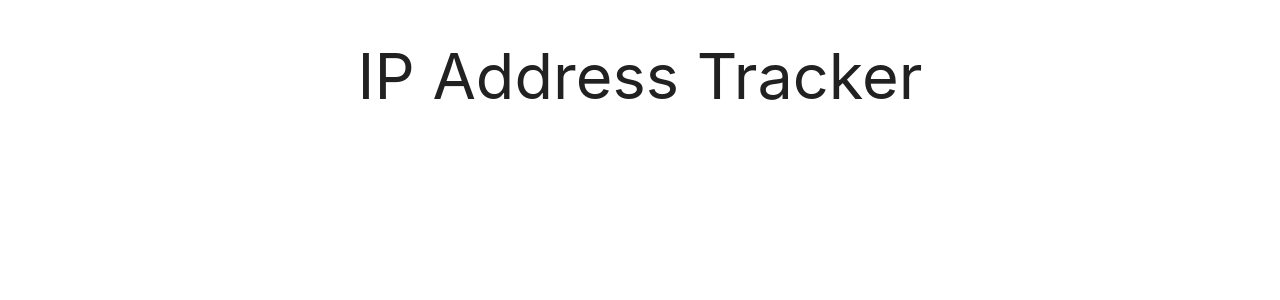
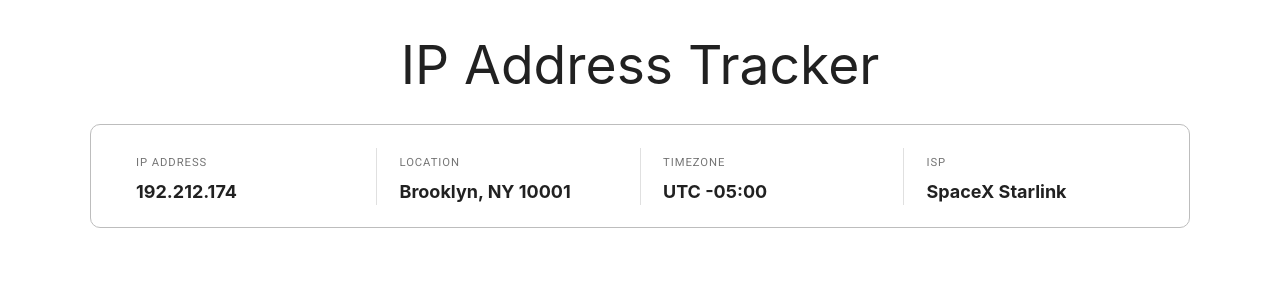
Before and after one commit to ancheetah/iptracker, a React (Create React App) app: page / in a window 1280 px wide. Shown: the top 300 px of the page. Built offline with nearby package versions, Linux system fonts and the light colour scheme; no server answers.

Commit message:
statistics component

```diff
--- a/src/App.js
+++ b/src/App.js
@@ -5,9 +5,17 @@ import './App.css';
 import Stats from './components/StatsComponent.js';
 
 function App() {
-  const [data, updateData] = useState(null);
+  // const [data, updateData] = useState(null);
   const [loading, setLoading] = useState(false);
   // const [error, setError] = useState(null);
+  const [ipStats, updateIpStats] = useState(
+    {
+      ip: "192.212.174",
+      location: "Brooklyn, NY 10001",
+      timezone: "UTC -05:00",
+      isp: "SpaceX Starlink"
+    }
+  );
 
   useEffect( () => {
     setLoading(true);
@@ -22,7 +30,15 @@ function App() {
         }
       })
       .then( data => {
-        updateData(data);
+        // updateData(data);
+        updateIpStats(
+          {
+            ip: data.ip,
+            location: `${data.location.city} ${data.location.region}, ${data.location.postalCode}`,
+            timezone: data.location.timezone,
+            isp: data.isp
+          }
+        );
       })
       .finally(setLoading(false));
 
@@ -35,9 +51,10 @@ function App() {
   return (
     <div className="App">
       <header>
-        <h1>IP Address Tracker</h1>
+        <h2>IP Address Tracker</h2>
       </header>
-      <Stats data={data} />
+      {/* <p>{JSON.stringify(data)}</p> */}
+      <Stats ipStats={ipStats} />
     </div>
   );
 }
--- a/src/components/StatsComponent.js
+++ b/src/components/StatsComponent.js
@@ -1,22 +1,51 @@
 import React from 'react';
-import {Container, Grid} from '@material-ui/core';
+import { makeStyles } from '@material-ui/core/styles';
+import Typography from '@material-ui/core/Typography';
+import {Box, Grid, Divider} from '@material-ui/core';
+
+const useStyles = makeStyles({
+    statBox: {
+      padding: '1.5rem',
+      margin: '2rem 6rem'
+    },
+    statItem: {
+        padding: '0 1.5rem',
+    },
+    description: {
+        fontSize: 18,
+        fontWeight: 'bold',
+    }
+  });
 
 const Stats = (props) => {
+    const styles = useStyles();
+    const stats = props.ipStats;
+
+    const StatCard = (props) => {
+        return (
+            <Grid item xs align="left" className={styles.statItem}>
+                <Typography variant="overline" component="h6" color="textSecondary">
+                    {props.name}
+                </Typography>
+                <div className={styles.description}>
+                    {props.description}
+                </div>
+            </Grid>
+        )
+    }
+
     return (
-        <div>
-            <p>
-                {
-                    props.data
-                    ?
-                    JSON.stringify(props.data)
-                    :
-                    ""
-                }
-            </p>
-            <Container>
-
-            </Container>
-        </div>
+        <Box border={1} borderColor="grey.400" borderRadius={10} className={styles.statBox}>
+            <Grid container>
+                <StatCard name="IP Address" description={stats.ip}/>
+                <Divider orientation="vertical" flexItem/>
+                <StatCard name="Location" description={stats.location}/>
+                <Divider orientation="vertical" flexItem/>
+                <StatCard name="Timezone" description={stats.timezone}/>
+                <Divider orientation="vertical" flexItem/>
+                <StatCard name="ISP" description={stats.isp}/>
+            </Grid>
+        </Box>
     );
 }
 
```
